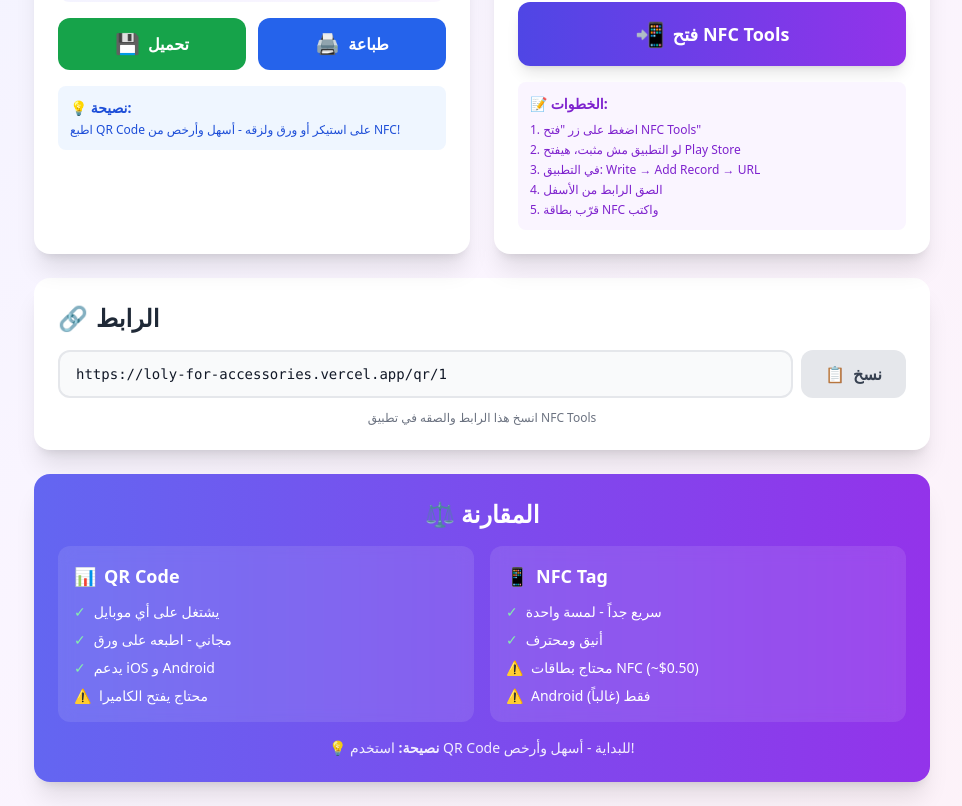
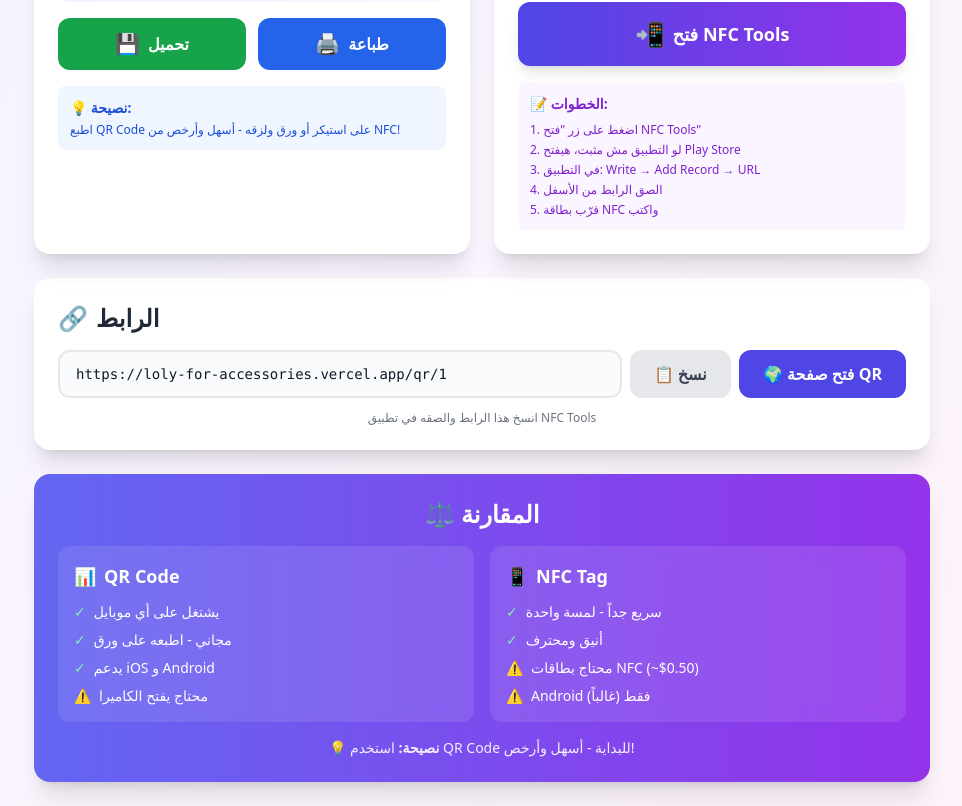
Before and after one commit to Basilehabb/smart-qr-frontend, a Next.js app: page /admin/qr/1 in a window 1280 px wide. Shown: the part 623-1429 px from the top of the page, without its empty margins (158-1120 px from the left). Built offline with nearby package versions, Linux system fonts and the light colour scheme.

Commit message:
Update page.tsx

```diff
--- a/app/admin/qr/[code]/page.tsx
+++ b/app/admin/qr/[code]/page.tsx
@@ -1,6 +1,7 @@
 "use client";
 import { useState, useEffect, useRef } from "react";
 import QRCode from "qrcode";
+
 
 export default function SmartCodePage({ params }: any) {
   const qrCode = params.code;
@@ -21,6 +22,8 @@ export default function SmartCodePage({ params }: any) {
       }).then(() => setQrGenerated(true));
     }
   }, [targetURL]);
+
+  const publicQRURL = `/qr/${qrCode}`;
 
   const downloadQR = () => {
     if (canvasRef.current) {
@@ -182,12 +185,13 @@ export default function SmartCodePage({ params }: any) {
             <h2 className="text-2xl font-bold text-gray-800">الرابط</h2>
           </div>
 
-          <div className="flex gap-2">
+          <div className="flex flex-col sm:flex-row gap-2">
           <input
             value={targetURL}
             readOnly
             className="flex-1 border-2 border-gray-200 px-4 py-3 rounded-xl bg-gray-50 text-sm font-mono focus:outline-none focus:border-indigo-400"
           />
+
           <button
             onClick={copyURL}
             className={`px-6 py-3 rounded-xl font-semibold transition-all active:scale-95 ${
@@ -196,19 +200,19 @@ export default function SmartCodePage({ params }: any) {
                 : "bg-gray-200 hover:bg-gray-300 text-gray-700"
             }`}
           >
-              {copied ? (
-                <span className="flex items-center gap-2">
-                  <span>✓</span>
-                  <span className="hidden sm:inline">تم النسخ</span>
-                </span>
-              ) : (
-                <span className="flex items-center gap-2">
-                  <span>📋</span>
-                  <span className="hidden sm:inline">نسخ</span>
-                </span>
-              )}
+            {copied ? "✓ تم النسخ" : "📋 نسخ"}
           </button>
+
+          <a
+            href={`/qr/${qrCode}`}
+            target="_blank"
+            rel="noopener noreferrer"
+            className="px-6 py-3 rounded-xl font-semibold bg-indigo-600 hover:bg-indigo-700 text-white transition-all active:scale-95 flex items-center justify-center gap-2"
+          >
+            🌍 فتح صفحة QR
+          </a>
         </div>
+
 
           <p className="text-xs text-gray-500 mt-3 text-center">
             انسخ هذا الرابط والصقه في تطبيق NFC Tools
```
Lines whose indentation alone changed are shown as unchanged.
